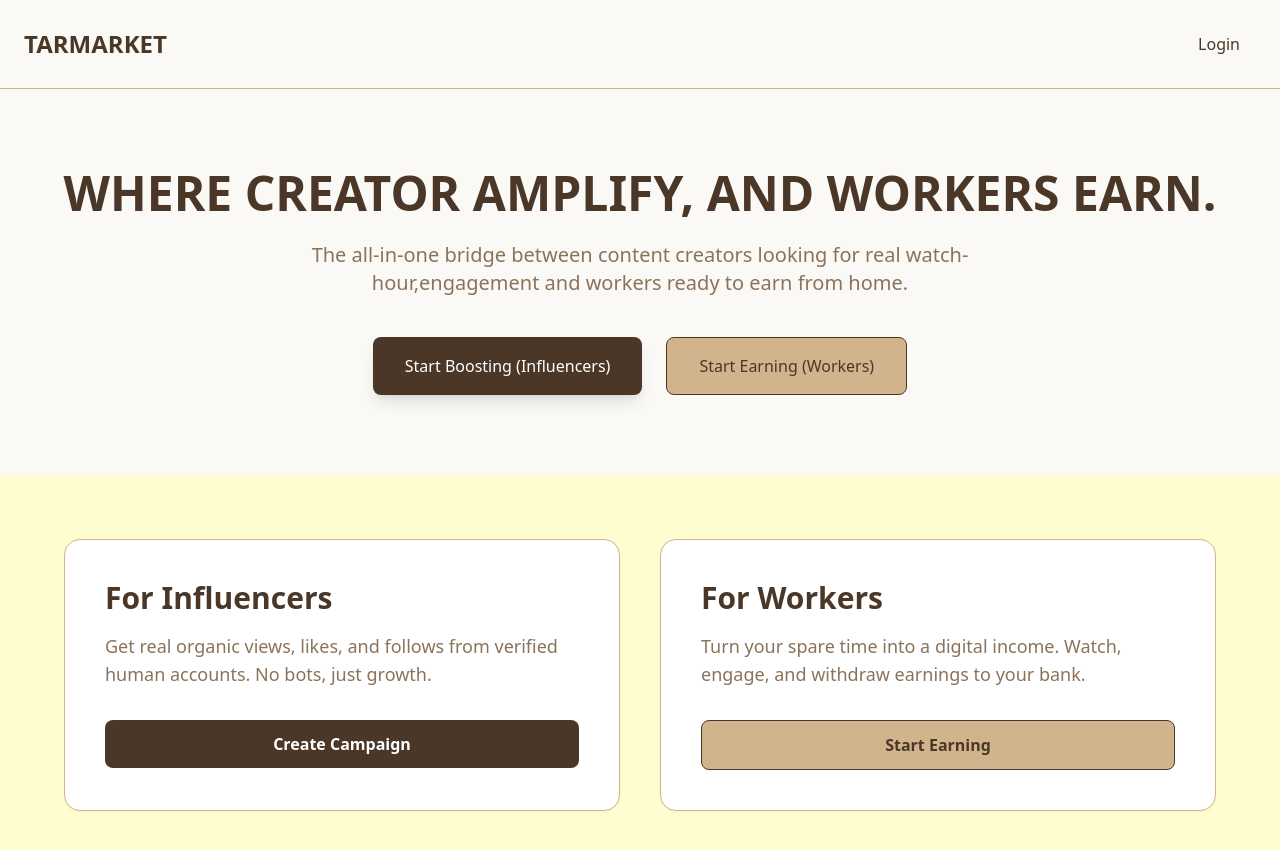
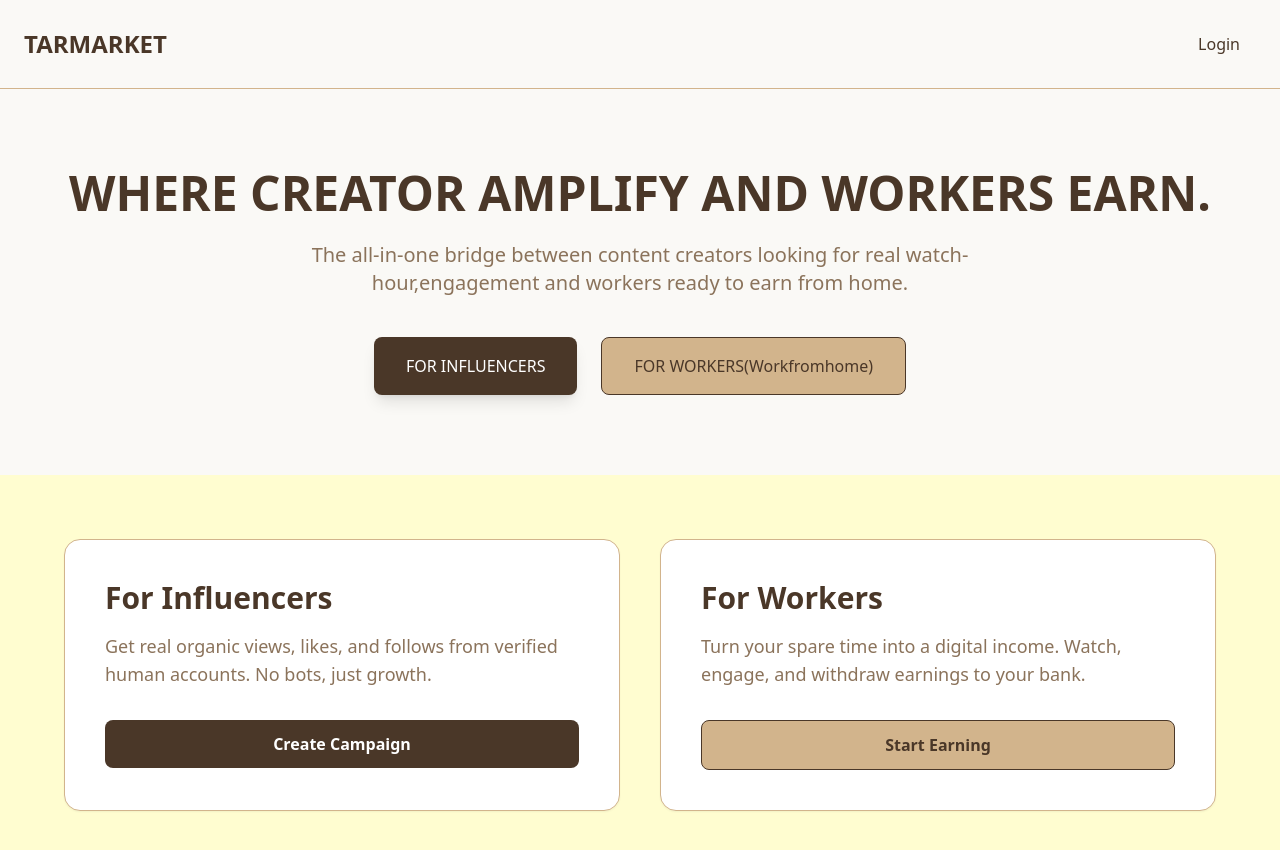
Before and after one commit to mojuba11/Tarmarket-pro, a React (Vite) app in the folder client/: page / in a window 1280 px wide. Shown: the top 850 px of the page. Built offline with nearby package versions, Linux system fonts and the light colour scheme.

Commit message:
Update text in Home component for clarity

```diff
--- a/client/src/pages/Home.jsx
+++ b/client/src/pages/Home.jsx
@@ -15,7 +15,7 @@ const Home = () => {
       <main>
         <section className="py-20 px-10 text-center">
           <h2 className="text-5xl font-extrabold text-tarmarket-umber mb-6">
-            WHERE CREATOR AMPLIFY, AND WORKERS EARN.
+            WHERE CREATOR AMPLIFY AND WORKERS EARN.
           </h2>
           <p className="text-tarmarket-clay text-xl mb-10 max-w-2xl mx-auto">
             The all-in-one bridge between content creators looking for real watch-hour,engagement
@@ -24,10 +24,10 @@ const Home = () => {
 
           <div className="flex flex-wrap justify-center gap-6">
             <button className="bg-tarmarket-umber text-white px-8 py-4 rounded-lg shadow-lg hover:opacity-90 transition">
-              Start Boosting (Influencers)
+              FOR INFLUENCERS
             </button>
             <button className="bg-tarmarket-tan text-tarmarket-umber px-8 py-4 rounded-lg border border-tarmarket-umber hover:bg-opacity-80 transition">
-              Start Earning (Workers)
+              FOR WORKERS(Workfromhome)
             </button>
           </div>
         </section>
```
